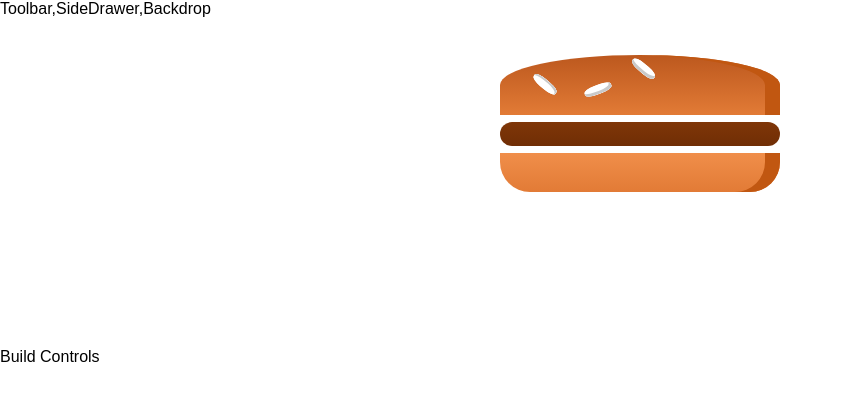
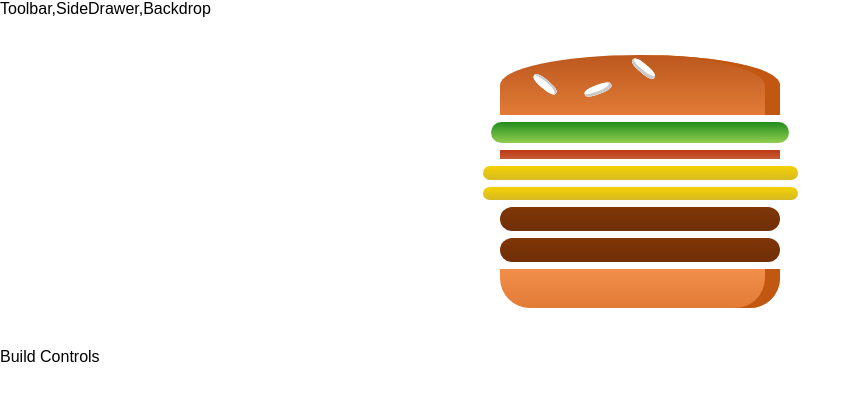
Before and after one commit to NiedzwiedzGit/burger-builder, a React app: page / in a window 1280 px wide. Shown: the top 400 px of the page, without its empty margins (0-861 px from the left). Built offline with nearby package versions, Linux system fonts and the light colour scheme.

Commit message:
Outputing Burger Ingredient Dynamically

```diff
--- a/src/components/Burger/Burger.js
+++ b/src/components/Burger/Burger.js
@@ -2,11 +2,15 @@ import React from 'react';
 import classes from './Burger.css';
 import BurgerIngredient from './BurgerIngredient/BurgerIngredient';
 const burger = (props) => {
+    const transformedIngredients = Object.keys(props.ingredients).map(igKey => {
+        return [...Array(props.ingredients[igKey])].map((_, i) => {
+            return <BurgerIngredient key={igKey + i} type={igKey} />;
+        });
+    });
     return (
         <div className={classes.Burger}>
             <BurgerIngredient type="bread-top" />
-            <BurgerIngredient type="cheese" />
-            <BurgerIngredient type="meat" />
+            {transformedIngredients}
             <BurgerIngredient type="bread-bottom" />
         </div>
     );
--- a/src/components/Burger/BurgerIngredient/BurgerIngredient.js
+++ b/src/components/Burger/BurgerIngredient/BurgerIngredient.js
@@ -21,8 +21,8 @@ class BurgerIngredient extends Component {
             case ('meat'):
                 ingredient = <div className={classes.Meat}></div>;
                 break;
-            case ('chease'):
-                ingredient = <div className={classes.Chease}></div>;
+            case ('cheese'):
+                ingredient = <div className={classes.Cheese}></div>;
                 break;
             case ('salad'):
                 ingredient = <div className={classes.Salad}></div>;
--- a/src/containers/BurgerBuilder/BurgerBuilder.js
+++ b/src/containers/BurgerBuilder/BurgerBuilder.js
@@ -2,10 +2,18 @@ import React, { Component } from 'react';
 import Aux from '../../hoc/Auxiliary';
 import Burger from '../../components/Burger/Burger';
 class BurgerBuilder extends Component {
+    state = {
+        ingredients: {
+            salad: 1,
+            bacon: 1,
+            cheese: 2,
+            meat: 2
+        }
+    }
     render() {
         return (
             <Aux>
-                <Burger />
+                <Burger ingredients={this.state.ingredients} />
                 <div>Build Controls</div>
             </Aux>
         );
```
